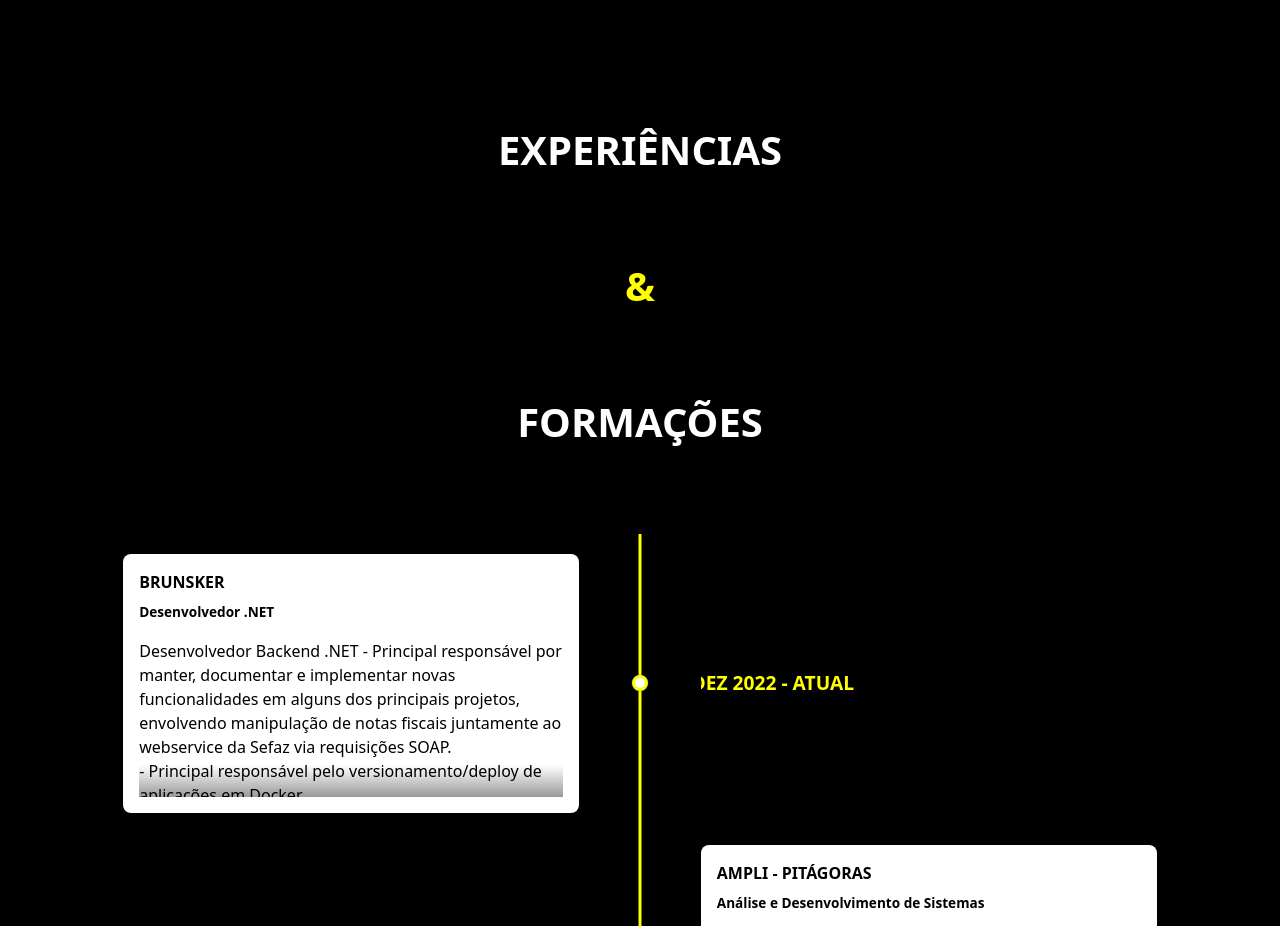
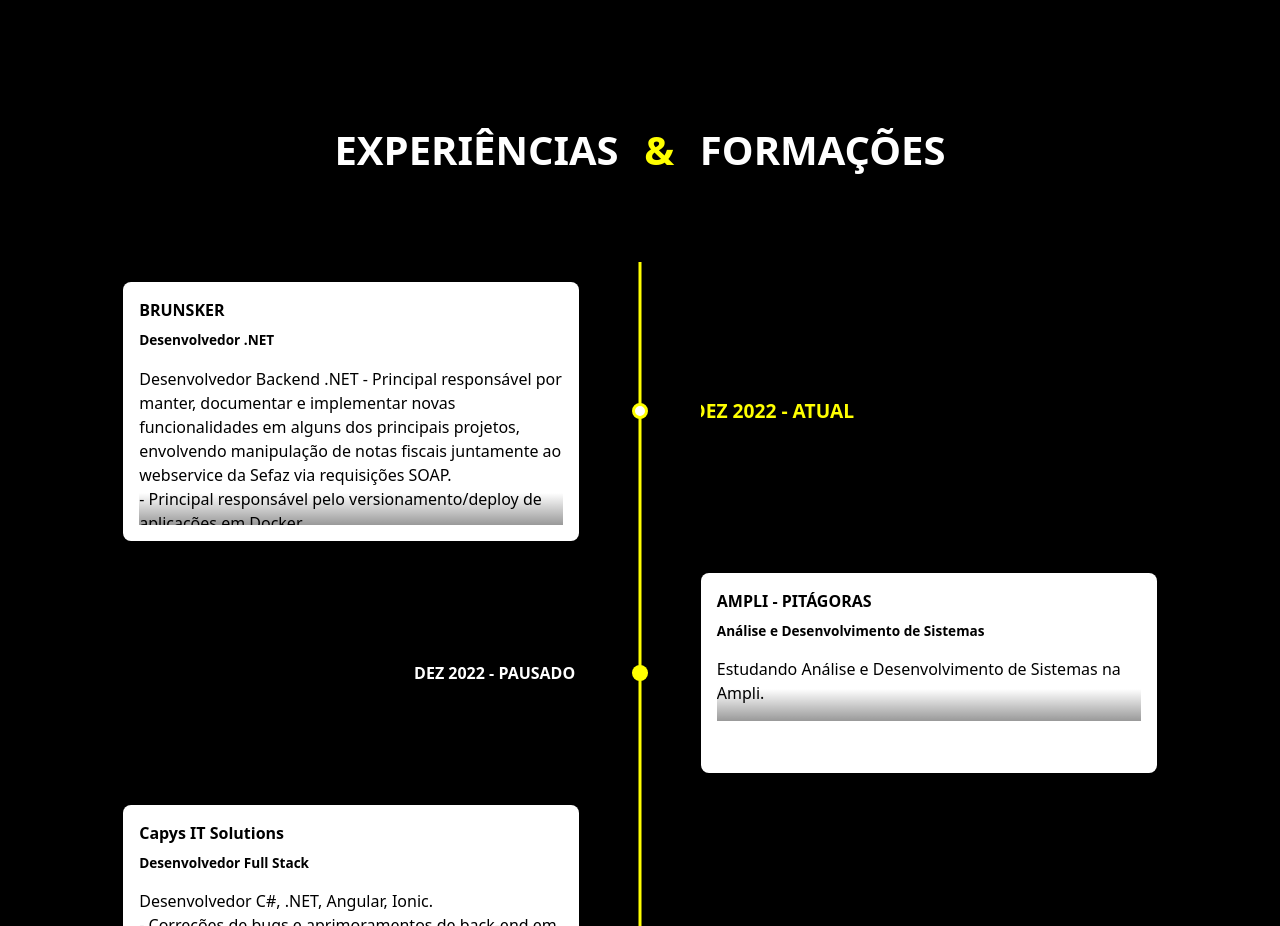
Before and after one commit to lled16/Portifolio, a React (Vite) app: page / in a window 1280 px wide. Shown: the part 853-1779 px from the top of the page. Built offline with nearby package versions, Linux system fonts and the light colour scheme.

Commit message:
Fix: Fixed layout

```diff
--- a/src/pages/Timeline/Timeline.Module.css
+++ b/src/pages/Timeline/Timeline.Module.css
@@ -32,11 +32,12 @@
         padding-top: 4vh;
         padding-bottom: 2vh;
     }
+    .linhaExp {
+        flex-direction: column;
+    }
 }
 
-.linhaExp {
-    flex-direction: column;
-}
+
 
 span {
     color: black !important;
```
